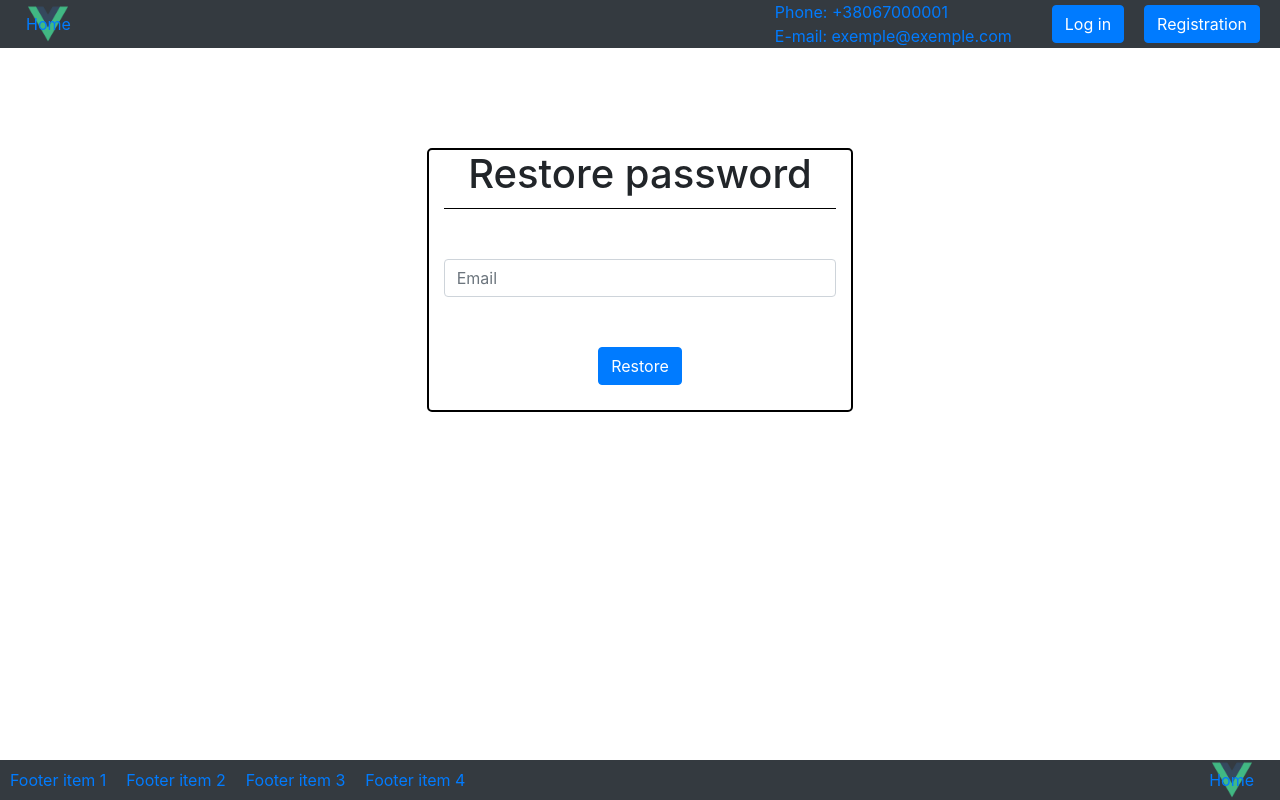
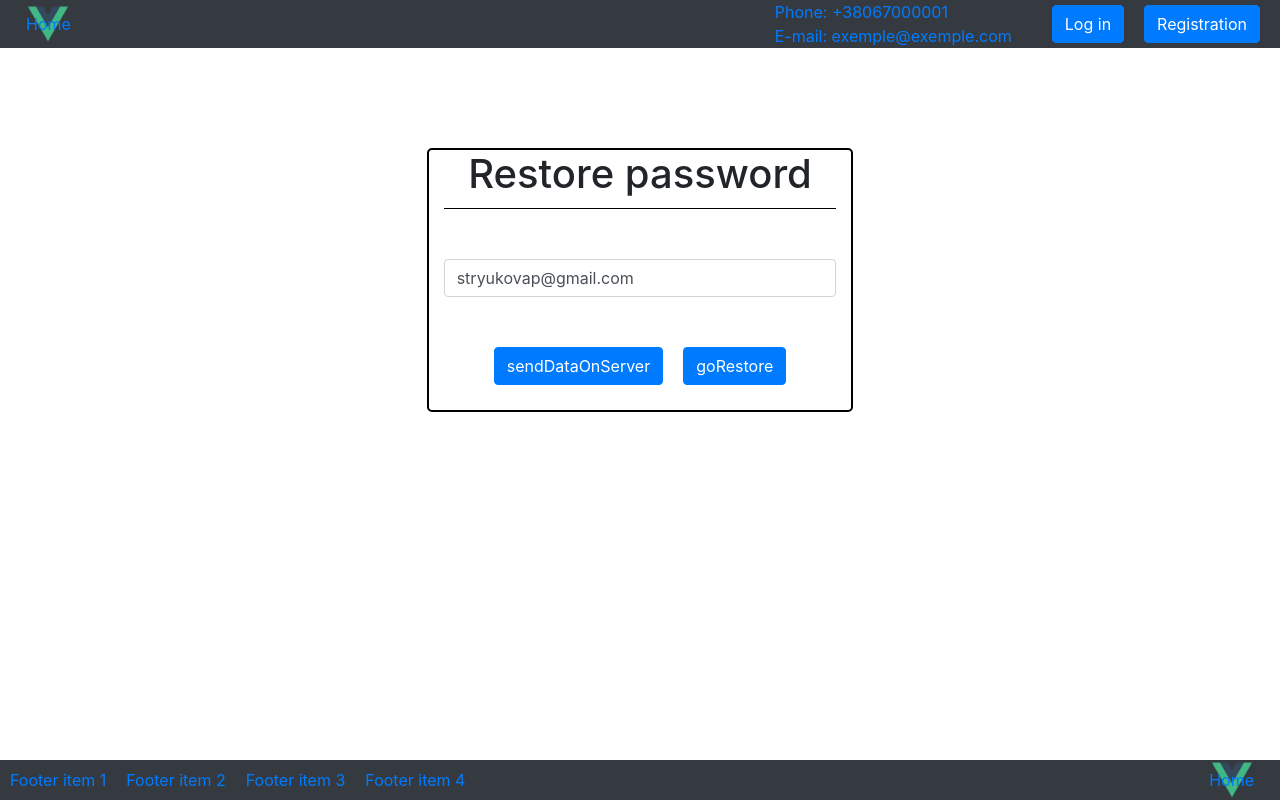
Before and after one commit to stryukovap/ChampionFront, a Vue app in the folder cm-front/: page /forgotpassword in a window 1280 px wide. Built offline with nearby package versions, Linux system fonts and the light colour scheme.

Commit message:
add forget password

```diff
--- a/cm-front/src/components/Forgotpass_step1.vue
+++ b/cm-front/src/components/Forgotpass_step1.vue
@@ -1,22 +1,81 @@
 <template>
     <div class="forgotpassword">
         <div class="col-12 col-md-6 col-lg-4 col-xl-4 wrapper">
-            <form action="#">
+            <form autocomplete="off" @submit.prevent="">
                 <h1 class="cm-form__title">Restore password</h1>
                 <div class="cm-form__wrapper">
                     <input class="form-control" type="email" name="forgot_password" id="forgot_password"
-                           placeholder="Email" required>
+                           placeholder="Email"
+                           v-model="email"
+                           @input="$v.email.$touch()"
+                           :class="{'is-invalid': $v.email.$error}">
+                    <div class="invalid-feedback"
+                         v-if="!$v.email.required">Email field is required
+                    </div>
+                    <div class="invalid-feedback"
+                         v-if="!$v.email.email">This field should be an email
+                    </div>
                 </div>
                 <div class="cm-form__wrapper text-center">
-                    <router-link class="btn btn-primary btn-user" to="/restorepassword">Restore</router-link>
+                    <button class="btn btn-primary btn-user"
+                            :disabled="$v.$invalid"
+                            @click="sendDataOnServer">sendDataOnServer
+                    </button>
+                    <button class="btn btn-primary btn-user"
+                            @click="goRestore">goRestore
+                    </button>
+                    <!--<router-link class="btn btn-primary btn-user"-->
+                    <!--tag="button"-->
+                    <!--:disabled="$v.$invalid"-->
+                    <!--@click="sendDataOnServer"-->
+                    <!--to="/restorepassword">Restore-->
+                    <!--</router-link>-->
                 </div>
             </form>
         </div>
     </div>
 </template>
 <script>
+import axios from "axios";
+import { required, email } from "vuelidate/lib/validators";
+
 export default {
-  name: "Forgotpass_step1"
+  name: "Forgotpass_step1",
+  data() {
+    return {
+      email: "stryukovap@gmail.com",
+      message: ""
+    };
+  },
+  validations: {
+    email: {
+      required: required,
+      email: email
+    }
+  },
+  methods: {
+    goRestore: function() {
+      this.$router.push("/restorepassword");
+    },
+    sendDataOnServer: function() {
+      window.console.log(this.email);
+      axios
+        .post("https://champion-api.herokuapp.com/api/password/email", {
+          email: this.email
+        })
+        .then(function(response) {
+          window.console.log(response);
+          this.message = response.data.message;
+          // if (response.data.message === "We have e-mailed your password reset link!") {
+          window.console.log(this.message);
+          // this.$router.push('/restorepassword')
+          // }
+        })
+        .catch(function(error) {
+          window.console.log(error);
+        });
+    }
+  }
 };
 </script>
 <style scoped lang="scss">
--- a/cm-front/src/views/Auth.vue
+++ b/cm-front/src/views/Auth.vue
@@ -78,7 +78,8 @@ export default {
           password: this.password
         })
         .then(function(response) {
-          window.console.log(response);
+          window.console.log(response.data);
+          window.console.log(response.data.auth_token);
         })
         .catch(function(error) {
           window.console.log(error);
--- a/cm-front/src/views/Restorepassword.vue
+++ b/cm-front/src/views/Restorepassword.vue
@@ -1,11 +1,37 @@
 <template>
-  <div class="restorepassword">
-    <div class="col-12 col-md-6 col-lg-4 col-xl-4 wrapper">
-    <h1 class="cm-form__title">Restore password</h1>
-    <span class="cm-form__desc">Check your mail to restore account access.</span>
+    <div class="restorepassword">
+        <div class="col-12 col-md-6 col-lg-4 col-xl-4 wrapper">
+            <h1 class="cm-form__title">{{ message}}</h1>
+            <span class="cm-form__desc">Check your mail to restore account access.</span>
+        </div>
     </div>
-  </div>
 </template>
+<script>
+export default {
+  data() {
+    return {
+      message: "We have e-mailed your password"
+      // email: "stryukovap@gmail.com"
+    };
+  }
+  // mounted: {
+  //     sendDataOnServer: function () {
+  //         axios
+  //             .post("https://champion-api.herokuapp.com/api/password/email", {
+  //                 email: this.email,
+  //             })
+  //             .then(function (response) {
+  //                 window.console.log(response);
+  //                 this.message = response.data.message;
+  //                 window.console.log("test");
+  //             })
+  //             .catch(function (error) {
+  //                 window.console.log(error);
+  //             });
+  //     }
+  // },
+};
+</script>
 <style scoped lang="scss">
 .cm-form__desc {
   display: inline-block;
```
